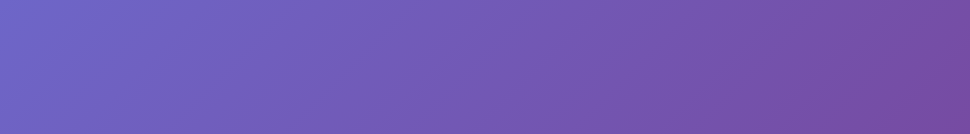
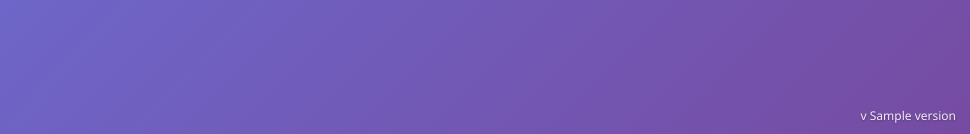
Before and after one commit to MazixM/Metin2PriceChart, a Flask app: template templates/index.html in a window 1280 px wide. Shown: the part 666-800 px from the top of the page, without its empty margins (310-1280 px from the left). Run offline with Flask 3, Linux system fonts and the light colour scheme; the template is opened without the code that fills it: most values are stand-ins (such as "Sample title", 1, 10 or a date in 2020); data that the repository does not hold is empty; some libraries are stand-ins or nearby versions.

Commit message:
Enhance index page to display application version and GitHub repository link
Update the index route to pass the application version and GitHub repository URL to the template. Add a new section in the index.html to show the version information with a link to the corresponding commit in the repository. Introduce a method in config.example.py to retrieve the application version from environment variables or Git, ensuring users can easily identify the current version of the application.

```diff
--- a/app.py
+++ b/app.py
@@ -43,7 +43,7 @@ def set_chart_manager(manager):
 @app.route('/', methods=['GET'])
 def index():
     """Strona główna z listą przedmiotów"""
-    return render_template('index.html')
+    return render_template('index.html', version=config.APP_VERSION, github_repo=config.GITHUB_REPO)
 
 @app.route('/', methods=['POST', 'PUT', 'DELETE', 'PATCH'])
 def index_method_not_allowed():
--- a/templates/index.html
+++ b/templates/index.html
@@ -75,6 +75,23 @@
 
         .btn:hover {
             background: #5568d3;
+        }
+
+        .app-version {
+            position: fixed;
+            bottom: 10px;
+            right: 14px;
+            font-size: 12px;
+            color: rgba(255,255,255,0.85);
+            text-shadow: 0 1px 2px rgba(0,0,0,0.3);
+            z-index: 1000;
+        }
+        .app-version a {
+            color: rgba(255,255,255,0.9);
+            text-decoration: none;
+        }
+        .app-version a:hover {
+            text-decoration: underline;
         }
 
         .btn-secondary {
@@ -264,6 +281,13 @@
     </style>
 </head>
 <body>
+    <div class="app-version" title="Wersja z repozytorium">
+        {% if github_repo %}
+        <a href="{{ github_repo }}/commit/{{ version }}" target="_blank" rel="noopener">v {{ version }}</a>
+        {% else %}
+        v {{ version }}
+        {% endif %}
+    </div>
     <div class="container">
         <h1>Metin2 Price Chart</h1>
         <p class="subtitle">Monitor cen przedmiotów w czasie rzeczywistym</p>
```
Also changed, not shown: config.example.py (+16 -0 lines).
